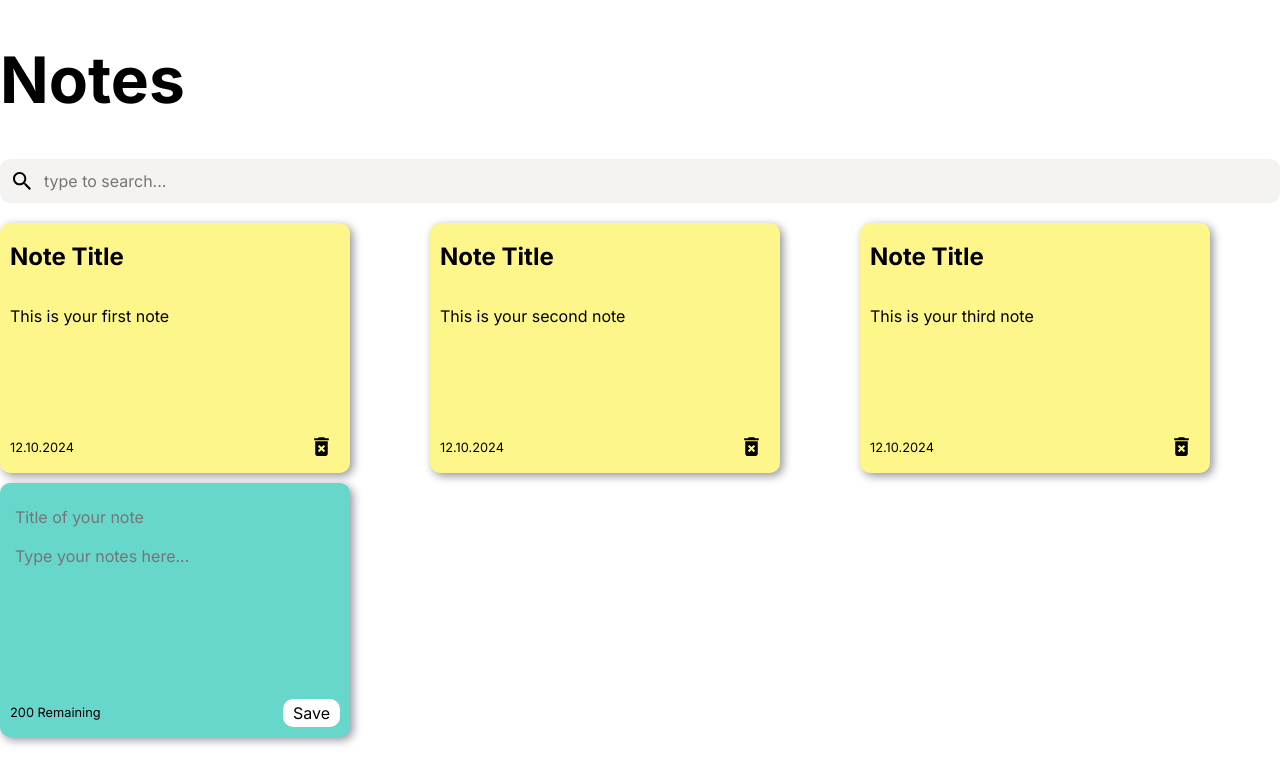
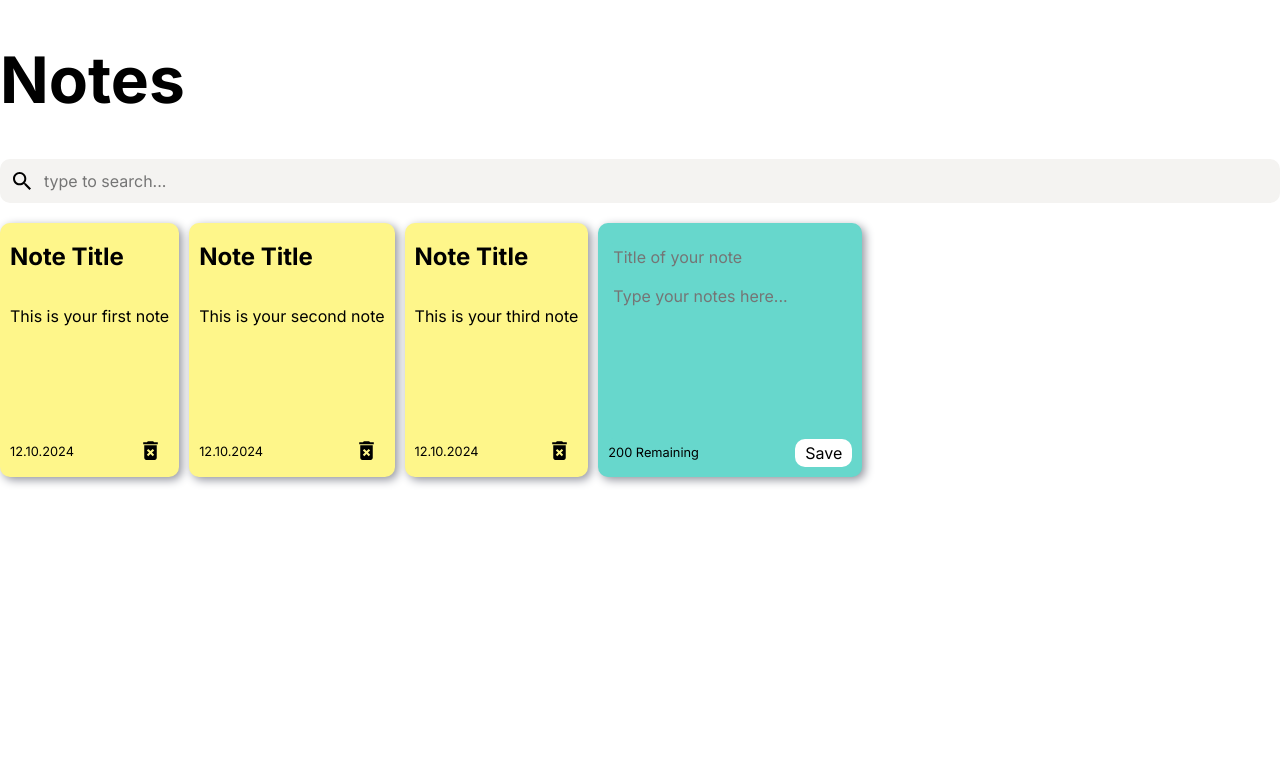
Before and after one commit to KingaGrelewicz/react-notes-app, a React (Create React App) app: page / in a window 1280 px wide. Shown: the top 784 px of the page. Built offline with nearby package versions, Linux system fonts and the light colour scheme.

Commit message:
Grid changed to Flex

```diff
--- a/src/features/NotesList/styled.js
+++ b/src/features/NotesList/styled.js
@@ -1,8 +1,8 @@
 import styled from "styled-components";
 
 export const NotesListContainer = styled.div`
-  display: grid;
-  grid-template-columns: repeat(auto-fit, minmax(350px, 1fr));
-  grid-gap: 10px;
-  justify-content: start;
+  display: flex;
+  flex-wrap: wrap;
+  justify-content: flex-start;
+  gap: 10px;
 `;
```
